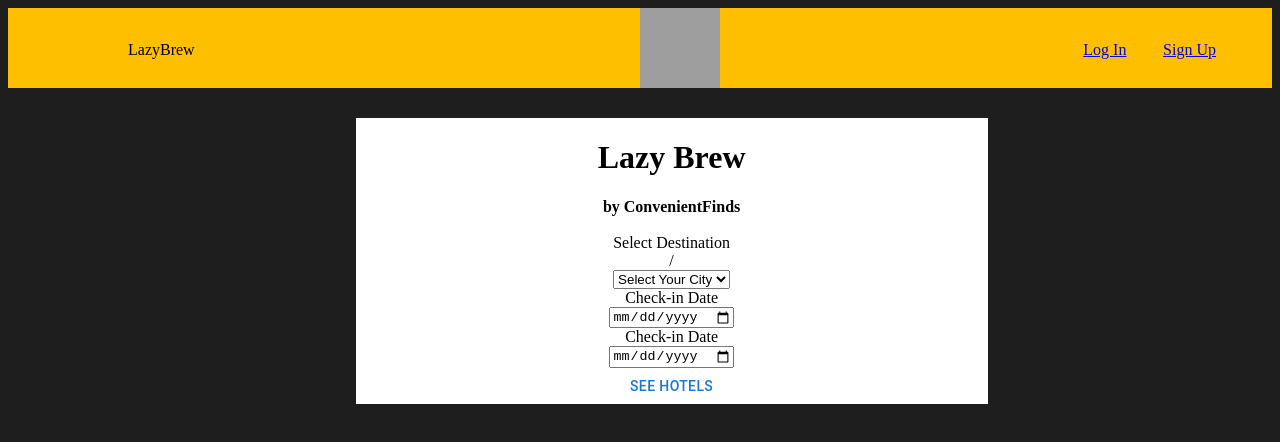
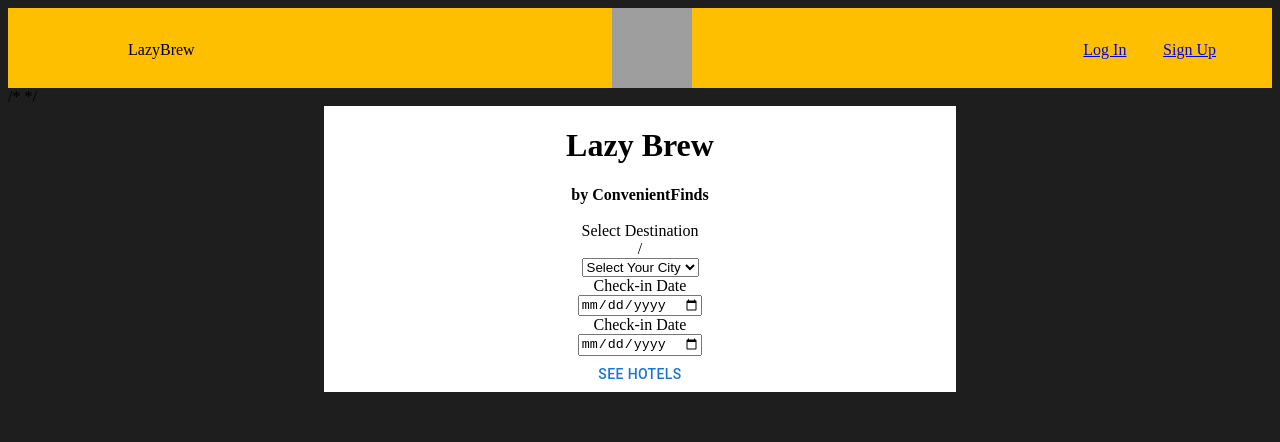
Before and after one commit to Team-Velocirabbit-2022/Lazy-Brew-2.0, a React app: page / in a window 1280 px wide. Built offline with nearby package versions, Linux system fonts and the light colour scheme; grey boxes are pictures that could not be loaded.

Commit message:
finished wrapping containers like a boss

```diff
--- a/client/containers/Hotel.js
+++ b/client/containers/Hotel.js
@@ -66,6 +66,9 @@ const Hotel = ({ hotelList, setBrewDone, brewDone }) => {
         .map((ele, i) => {
           if (specificHotel[i]) {
             return (
+              <div className="ContainerMainContainer">
+          <div id="main_wrapper">
+          <div id="allHotelsWrapper">
               <div className='hotelWrapper' key={i}>
                 <div className='hotelGridContainer'>
                   <div className='hotel header'><h2>{ele.name}</h2></div>
@@ -94,11 +97,18 @@ const Hotel = ({ hotelList, setBrewDone, brewDone }) => {
                     )
                   })}
                 </div>)}
+                </div>
+               </div>
+
               </div>
+              </div>
+
             )
           }
 
         })}
+
+
 
     </div>
   )
--- a/client/containers/MainContainer.jsx
+++ b/client/containers/MainContainer.jsx
@@ -111,9 +111,10 @@ const MainContainer = () => {
   return (
     <div>
       <Navbar />
-    <div className="FlexDispl">
+      /* */
+    <div className="FlexDisplay">
     <div className="ContainerMainContainer">
-    <div id="main_wrapper">
+    <div id="main_wrapper2">
       <div><h1 id='lazyBrew-header'>Lazy Brew </h1><span id="convenientFont"><b>by ConvenientFinds</b></span></div>
       <br />
       <label>Select Destination</label>/
@@ -138,8 +139,19 @@ const MainContainer = () => {
         setHotelDone(true)
       }}>See Hotels</Button>
 
-      <div id="allHotelsWrapper">
-        {isLoading || <div>Loading...</div>}
+    {isLoading || <div>Loading...</div>}
+    </div>
+    </div>
+    </div>
+
+
+
+
+
+    {/* <div className="ContainerMainContainer">
+          <div id="main_wrapper">
+          <div id="allHotelsWrapper"> */}
+
 
         {hotelDone && <Hotel
           setHotelList={setHotelList}
@@ -150,12 +162,13 @@ const MainContainer = () => {
           setHotelDone={setHotelDone}
           isLoading={isLoading}
         />}
-      </div>
-    </div>
-    </div>
-    </div>
-    </div>
-  );
+      {/* </div>
+          </div>
+
+          </div> */}
+
+
+    </div>);
 
 };
 
--- a/client/styles.scss
+++ b/client/styles.scss
@@ -20,7 +20,7 @@ body {
 }
 
 .navbar {
-    display: -ms-inline-flexbox;
+    // display: -ms-inline-flexbox;
     display: flex;
     align-items: center;
     // vertical-align: middle;
@@ -58,8 +58,8 @@ nav {
     height: 5em;
     width: 5em;
     position: absolute;
-    left: 50%;
-    right: 50%;
+    left: 47.8%;
+    right: 52.2%;
 }
 
 
@@ -82,7 +82,6 @@ nav {
 }
 .ContainerMainContainer {
     display: flex;
-
     width: 50%;
     align-self: center;
 }
@@ -100,13 +99,31 @@ nav {
     flex-direction: column;
     // justify-content: center;
     align-items: center;
+    // background-color: $textBg;
+    text-align: center;
+    max-width: 100%;
+    align-self: center;
+    left: 50%;
+    right: 50%;
+    // margin-top: 30px;
+
+    // left: 600px;
+}
+
+#main_wrapper2 {
+    display: flex;
+    flex: auto;
+    position: relative;
+    flex-direction: column;
+    // justify-content: center;
+    align-items: center;
     background-color: $textBg;
     text-align: center;
     max-width: 100%;
     align-self: center;
-    left: 55%;
-    right: 45%;
-    margin-top: 30px;
+    left: 50%;
+    right: 50%;
+    // margin-top: 30px;
 
     // left: 600px;
 }
@@ -117,7 +134,8 @@ nav {
     flex-direction: column;
     flex-wrap: wrap;
     justify-content: space-around;
-    background-color: $conBg
+    background-color: $conBg;
+    margin-top: 30px;
 }
 
 #allHotelsWrapper div {
@@ -197,8 +215,10 @@ nav {
 }
 
 .hotelWrapper {
+    margin-top: 30px;
     background-color: $textBg;
     display: flex;
     flex-direction: column;
     justify-content: center;
+    margin-bottom: 20px;
 }
```
